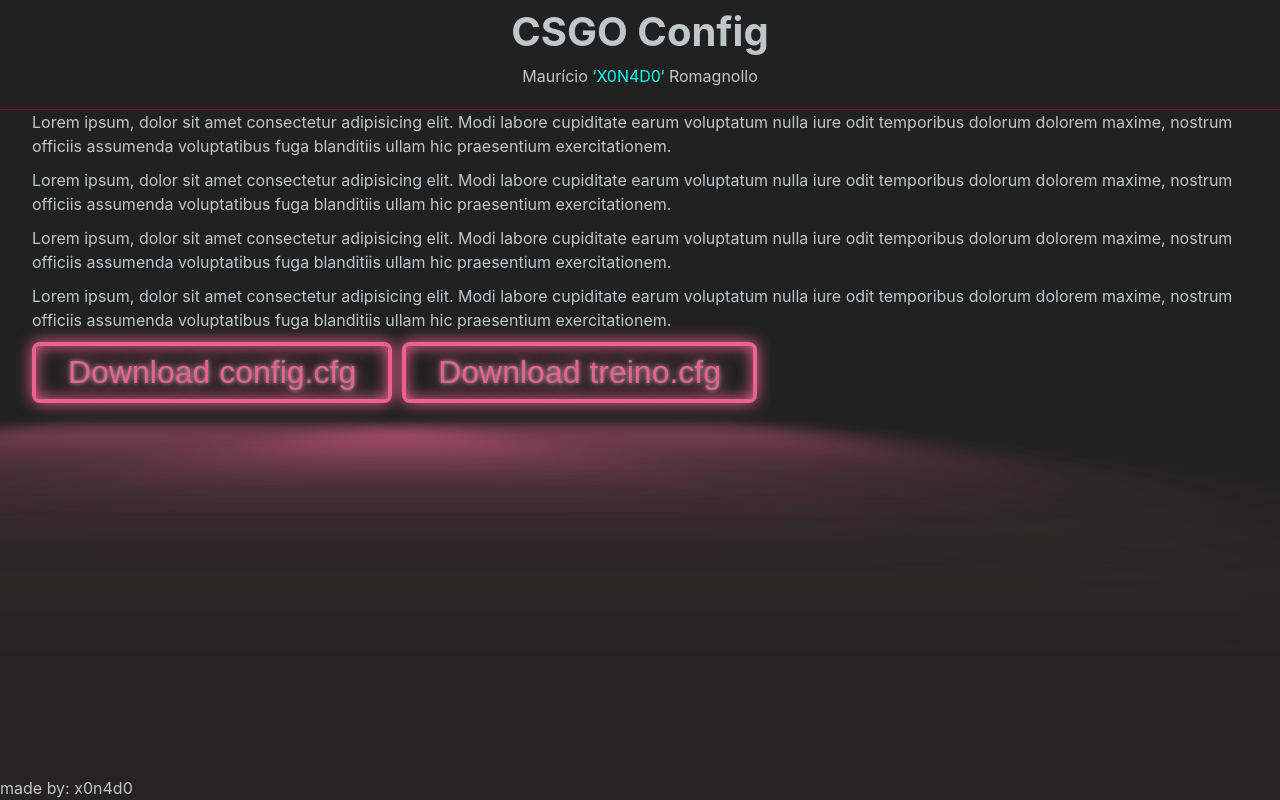
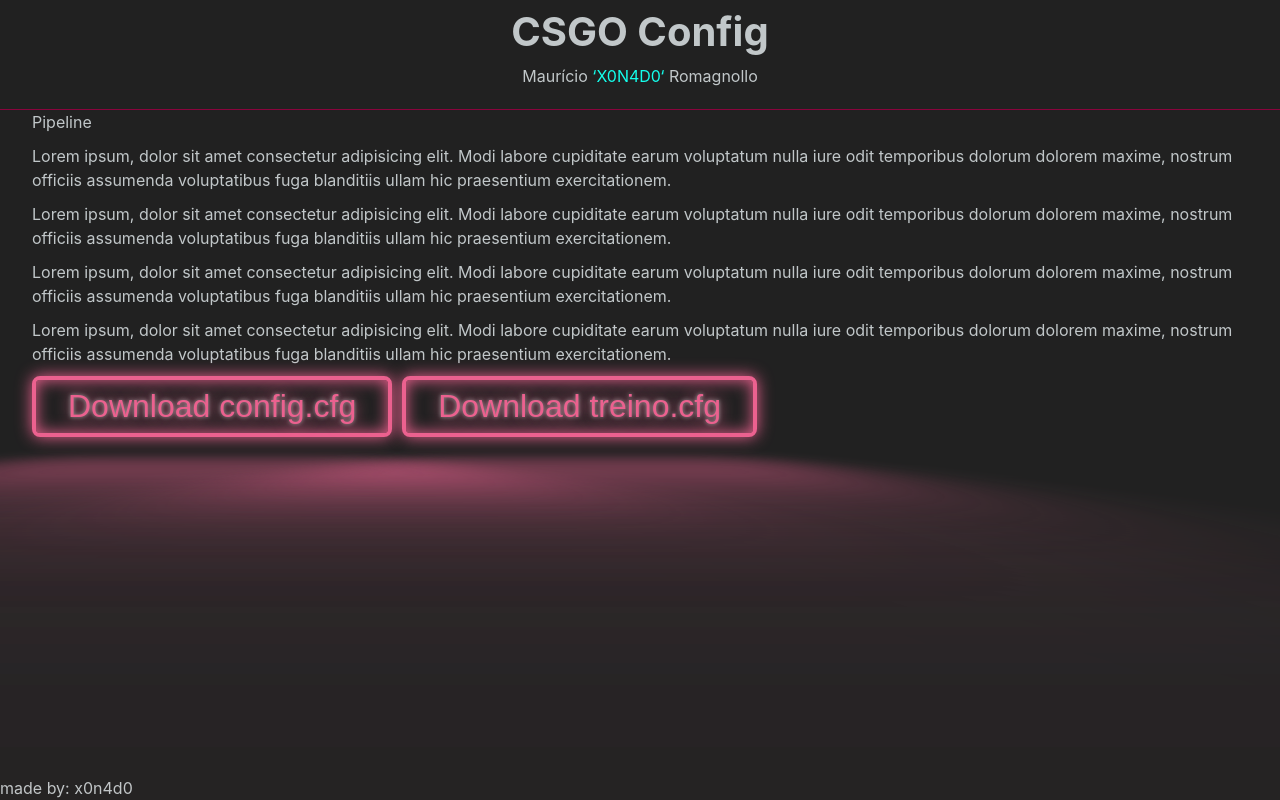
Before and after one commit to mauricioromagnollo/csgo-config, a React (Vite) app: page / in a window 1280 px wide. Built offline with nearby package versions, Linux system fonts and the light colour scheme.

Commit message:
chore: test pipeline

```diff
--- a/src/pages/home/index.tsx
+++ b/src/pages/home/index.tsx
@@ -7,6 +7,7 @@
     <div id="home">
       <Header />
       <main>
+        <p>Pipeline</p>
         <p>
           Lorem ipsum, dolor sit amet consectetur adipisicing elit. Modi labore
           cupiditate earum voluptatum nulla iure odit temporibus dolorum dolorem
```
